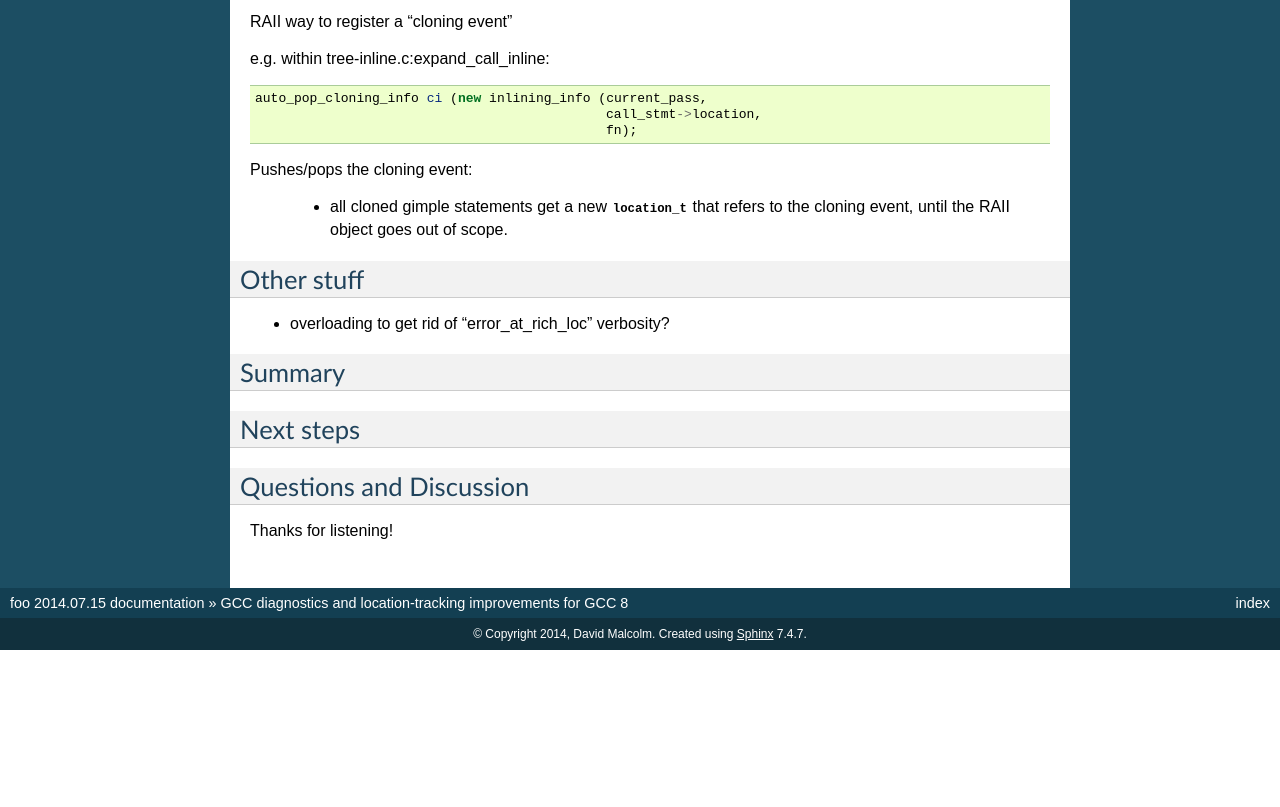
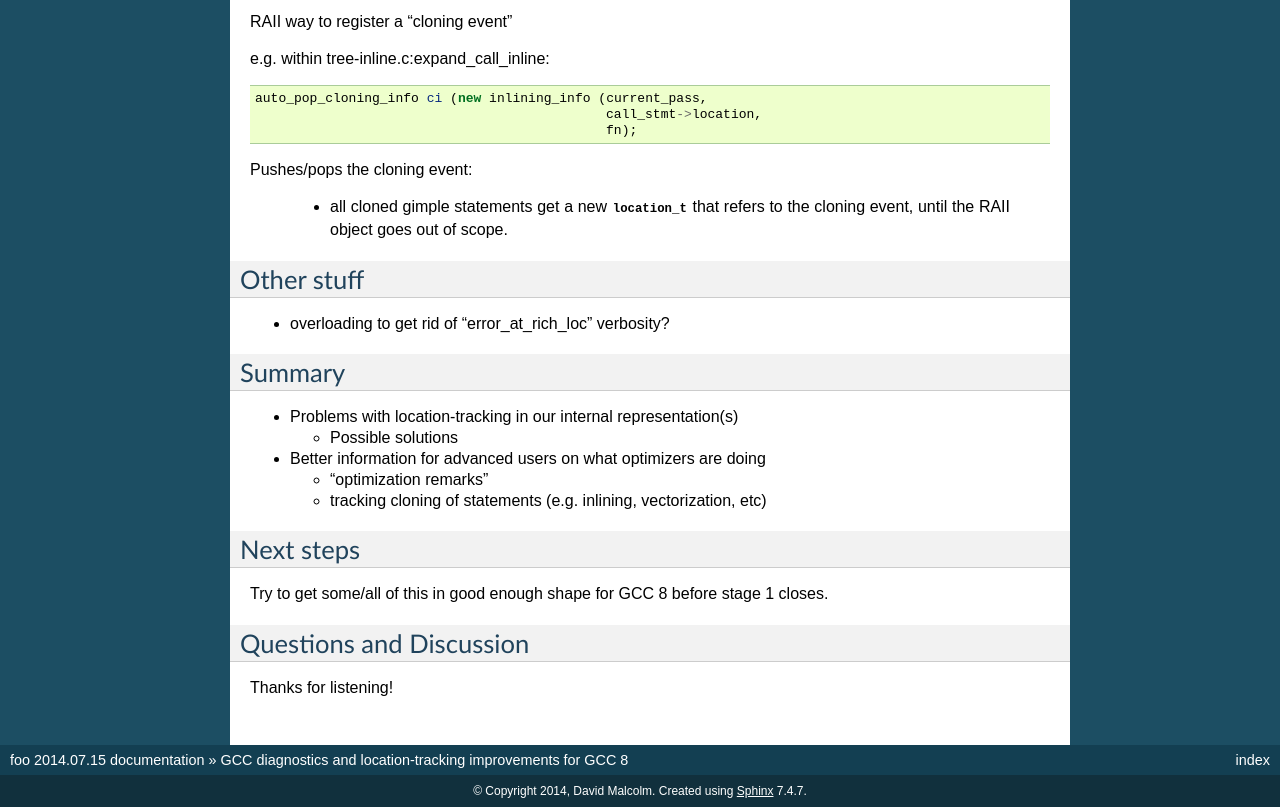
Before and after one commit to davidmalcolm/2017-cauldron-talk, a Sphinx documentation site: the page built from source/index.rst, in a window 1280 px wide and 900 px high, scrolled down 17969 px, cut to the strip 93-900 px from the top of the window. Built offline with Sphinx 7.4.7, drawn with Linux system fonts in a browser that asks for light colours; formulas are drawn with MathJax 3; before the commit the page ends 18712 px from its top, so only the background shows below that.

Commit message:
Add summary and next steps

```diff
--- a/source/index.rst
+++ b/source/index.rst
@@ -1106,9 +1106,22 @@ Other stuff
 Summary
 =======
 
+* Problems with location-tracking in our internal representation(s)
+
+  * Possible solutions
+
+* Better information for advanced users on what optimizers are doing
+
+  * "optimization remarks"
+
+  * tracking cloning of statements (e.g. inlining, vectorization, etc)
+
 
 Next steps
 ==========
+
+Try to get some/all of this in good enough shape for GCC 8 before
+stage 1 closes.
 
 
 Questions and Discussion
```
